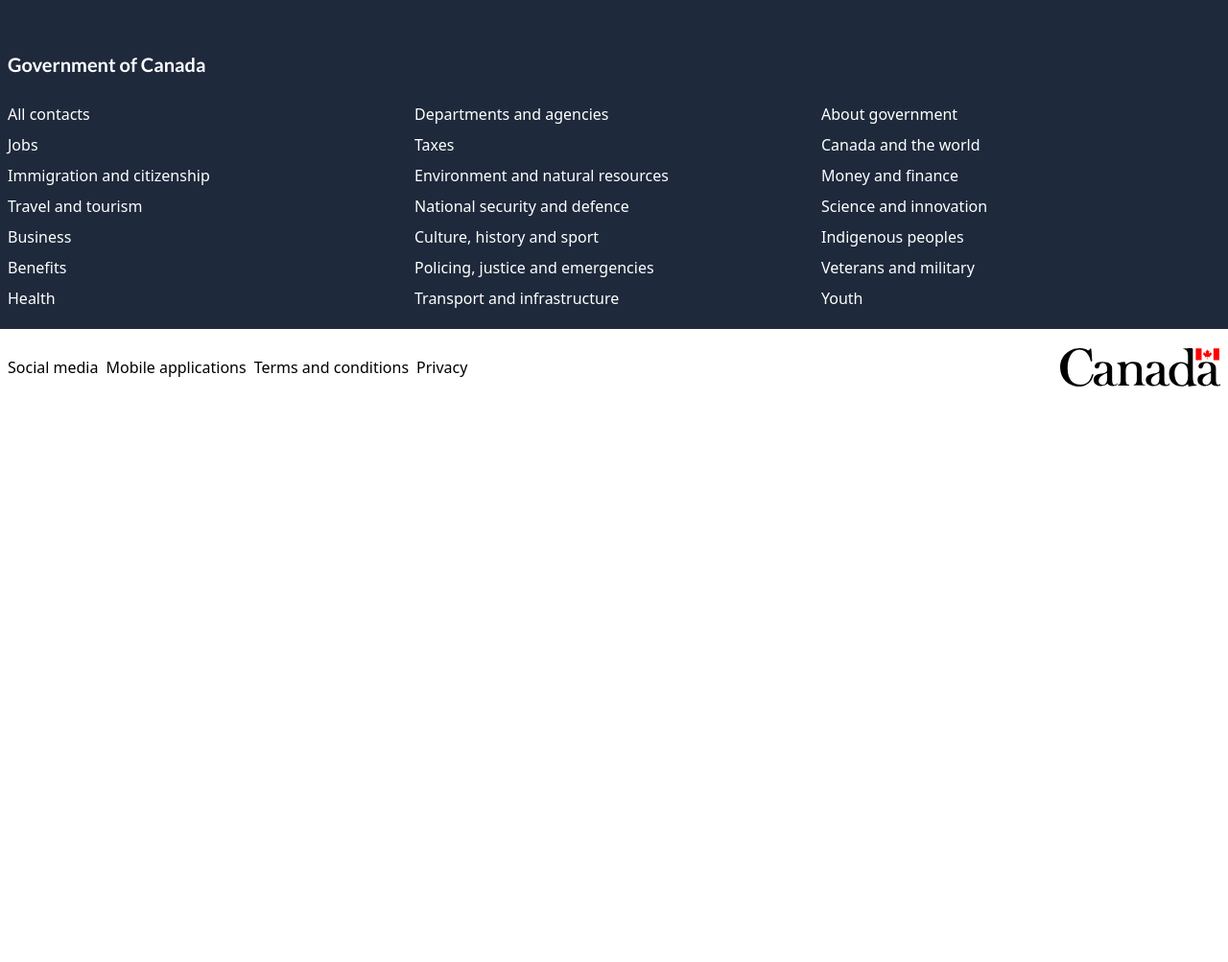
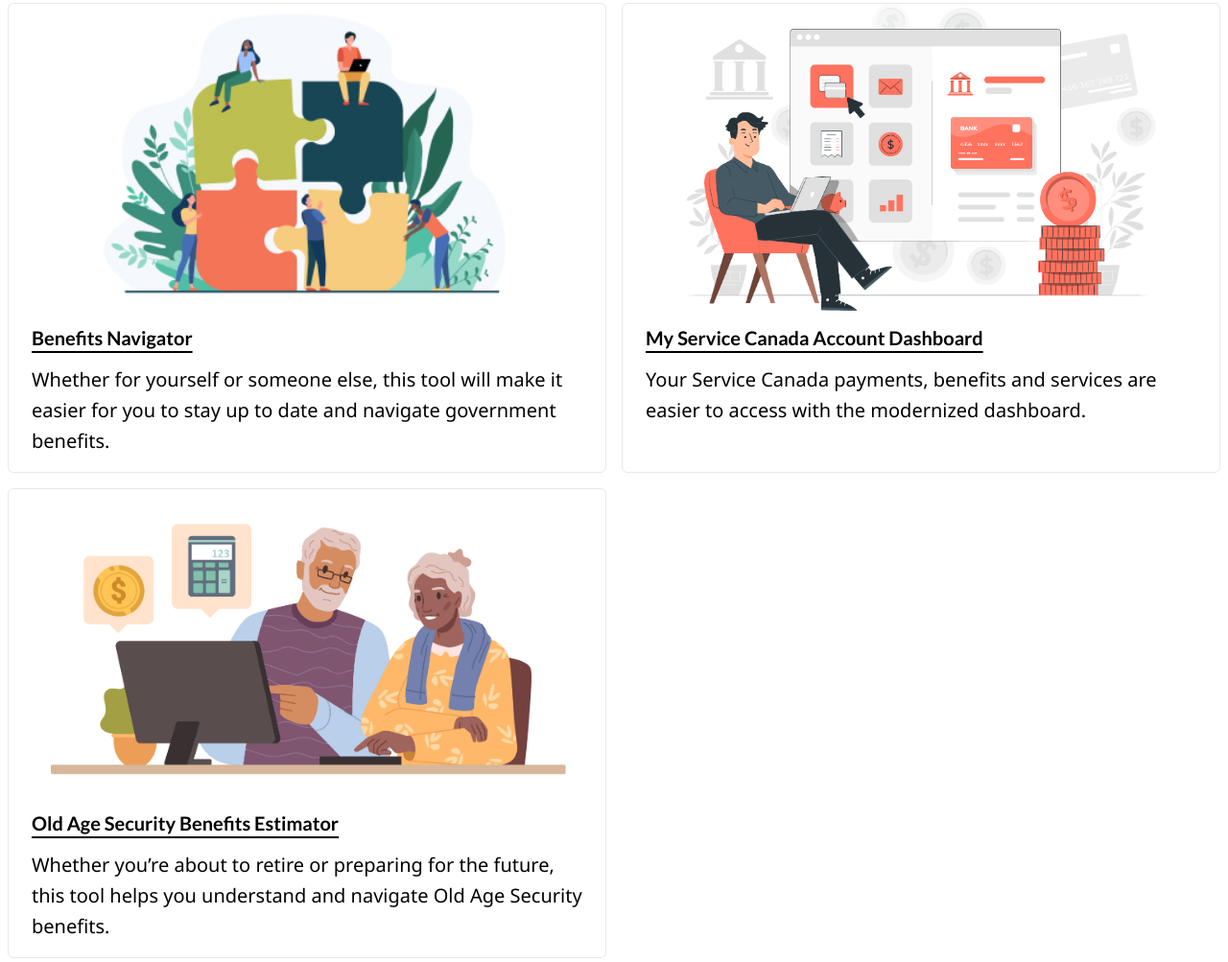
Before and after one commit to DTS-STN/astro-labs, an Astro site: page /en/home in a window 1280 px wide. Shown: the part 999-2002 px from the top of the page at 96% size. Before the commit the page ends 1422 px from the top, so only its background shows below. Built offline with nearby package versions, Linux system fonts and the light colour scheme; Astro itself is replaced by a stand-in of ours.

Commit message:
begin adding markdown

```diff
--- /dev/null
+++ b/src/components/Card.astro
@@ -0,0 +1,21 @@
+---
+const { props } = Astro.props;
+---
+
+<li class="list-none ml-0">
+  <a href={props.slug}
+    ><div class="h-full border rounded-md pb-4 hover:cursor-pointer">
+      <div class="h-80 flex justify-center">
+        <img src={`/${props.img}`} />
+      </div><div class="flex">
+        <p
+          class="block font-display text-lg font-bold underline underline-offset-[6px] my-1 py-2 px-6 items-center"
+        >
+          {props.title}
+        </p>
+      </div><p class="mx-6 text-lg">
+        {props.summary}
+      </p>
+    </div></a
+  >
+</li>
--- /dev/null
+++ b/src/content/en/projects/benefits-navigator/index.md
@@ -0,0 +1,7 @@
+---
+title: Benefits Navigator
+summary: Whether for yourself or someone else, this tool will make it easier for you to stay up to date and navigate government benefits.
+img: navigator-overview.png
+---
+
+# Benefits Navigator
--- /dev/null
+++ b/src/content/en/projects/msca-dashboard/index.md
@@ -0,0 +1,7 @@
+---
+title: My Service Canada Account Dashboard
+summary: Your Service Canada payments, benefits and services are easier to access with the modernized dashboard.
+img: dashboard-overview.png
+---
+
+# My Service Canada Account Dashboard
--- /dev/null
+++ b/src/content/en/projects/oas-estimator/index.md
@@ -0,0 +1,7 @@
+---
+title: Old Age Security Benefits Estimator
+summary: Whether you’re about to retire or preparing for the future, this tool helps you understand and navigate Old Age Security benefits.
+img: oas-overview.png
+---
+
+# Old Age Security Benefits Estimator
--- /dev/null
+++ b/src/content/fr/projects/benefits-navigator/index.md
@@ -0,0 +1,7 @@
+---
+title: Benefits Navigator
+summary: Whether for yourself or someone else, this tool will make it easier for you to stay up to date and navigate government benefits.
+img: navigator-overview.png
+---
+
+# Benefits Navigator
--- /dev/null
+++ b/src/content/fr/projects/msca-dashboard/index.md
@@ -0,0 +1,7 @@
+---
+title: My Service Canada Account Dashboard
+summary: Your Service Canada payments, benefits and services are easier to access with the modernized dashboard.
+img: dashboard-overview.png
+---
+
+# My Service Canada Account Dashboard
--- /dev/null
+++ b/src/content/fr/projects/oas-estimator/index.md
@@ -0,0 +1,7 @@
+---
+title: Old Age Security Benefits Estimator
+summary: Whether you’re about to retire or preparing for the future, this tool helps you understand and navigate Old Age Security benefits.
+img: oas-overview.png
+---
+
+# Old Age Security Benefits Estimator
--- a/src/env.d.ts
+++ b/src/env.d.ts
@@ -1 +1,2 @@
+/// <reference path="../.astro/types.d.ts" />
 /// <reference types="astro/client" />
--- a/src/i18n/utils.ts
+++ b/src/i18n/utils.ts
@@ -1,9 +1,4 @@
 import { ui } from "./ui";
-
-export function getLangFromUrl(url: URL) {
-  const [, lang] = url.pathname.split("/");
-  return lang;
-}
 
 export function useTranslations(lang: keyof typeof ui) {
   return function t(key: string) {
--- a/src/pages/[lang]/home.astro
+++ b/src/pages/[lang]/home.astro
@@ -1,9 +1,15 @@
 ---
 import Layout from "../../layouts/Layout.astro";
 import { useTranslations } from "../../i18n/utils";
+import { getCollection } from "astro:content";
+import Card from "../../components/Card.astro";
 
 const { lang } = Astro.params;
 const t = useTranslations(lang);
+
+let projects = await getCollection(lang)
+
+console.log(projects)
 ---
 
 <Layout title={t("home")} lang={lang}>
@@ -53,7 +59,10 @@
           </p>
         </div>
       </div>
+      <ul class="grid lg:grid-cols-2 gap-4 list-none ml-0 mt-10">
+
+        {projects.map((project) => <Card props={{slug: project.slug,...project.data}} />)}
+      </ul>
     </div>
-
   </main>
 </Layout>
--- /dev/null
+++ b/src/pages/[lang]/projects/[project].astro
@@ -0,0 +1,8 @@
+---
+import { getCollection } from "astro:content";
+
+const { lang, project } = Astro.params;
+console.log(await getCollection(lang, ({slug})=>slug.includes(`/${project}`)))
+---
+
+<h1>Project: {project}</h1>
```
Also changed, not shown: src/middleware.ts (line endings or trailing spaces).
